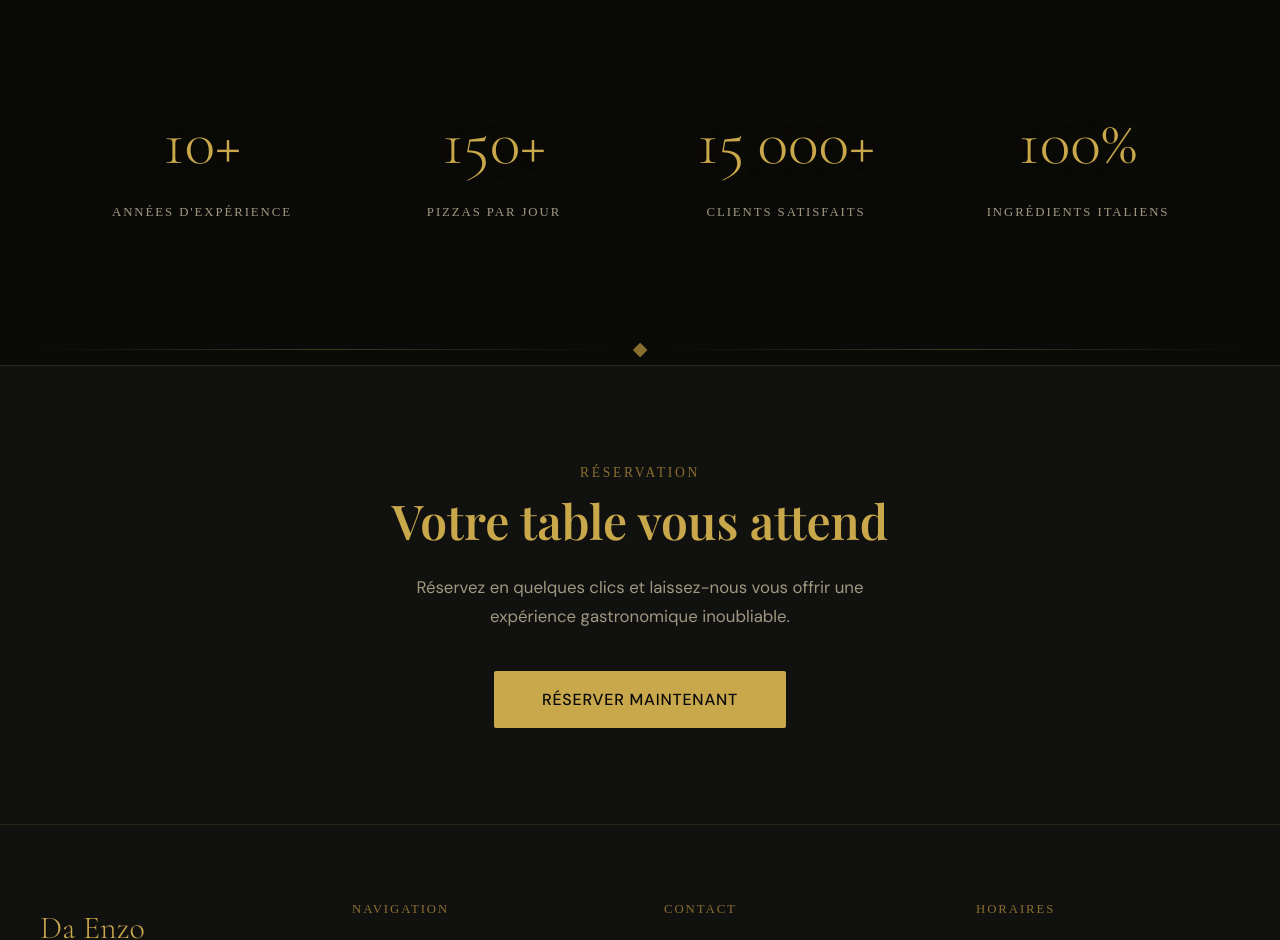
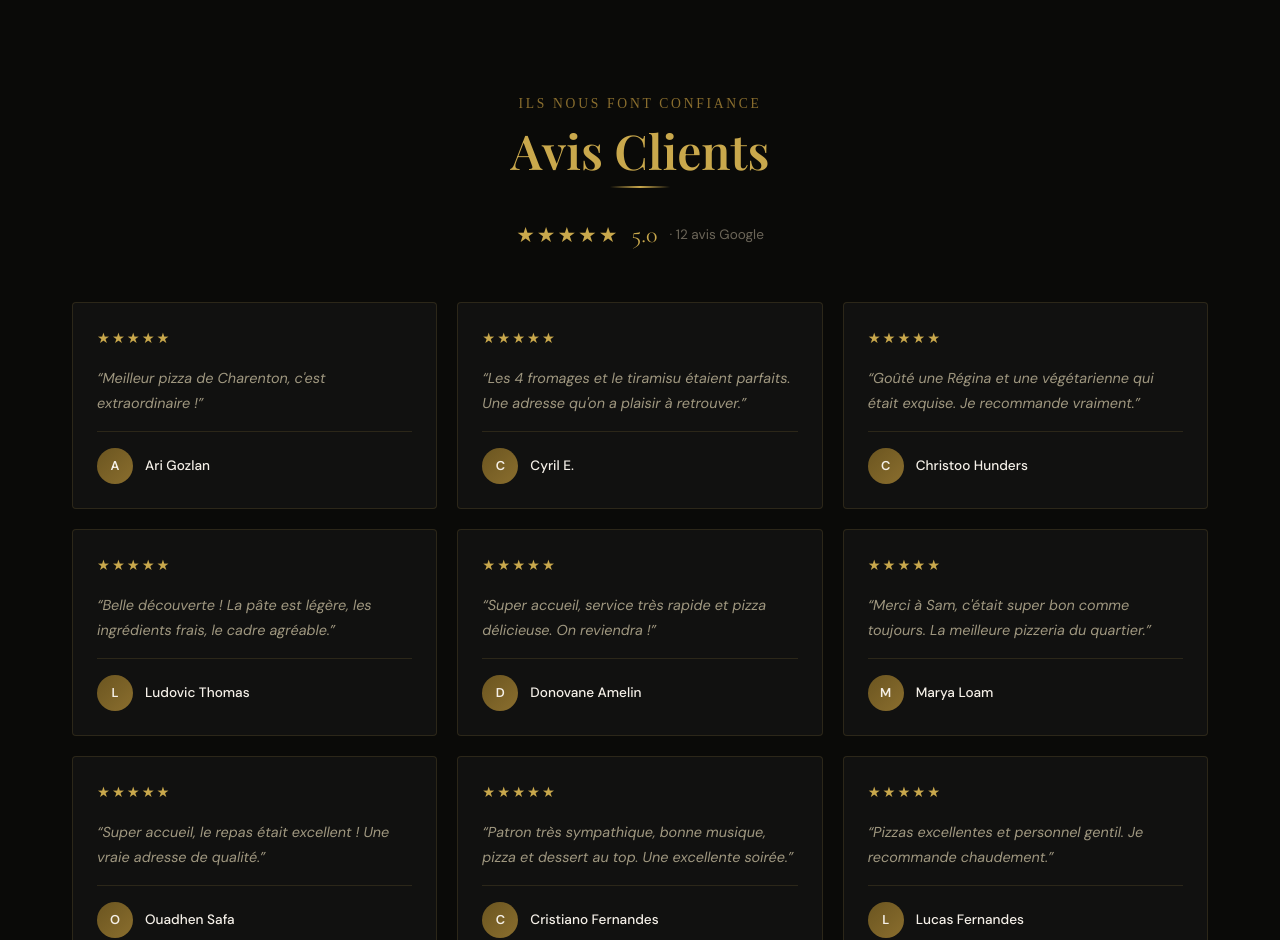
Before and after one commit to youkokun508-debug/Monsite, a Next.js app: page / in a window 1280 px wide. Shown: the part 1860-2800 px from the top of the page. Built offline with nearby package versions, Linux system fonts and the light colour scheme; no server answers; the database is empty; a web font is replaced by a local one.

Commit message:
feat: add reviews section + full menu on home page + wine list + real contact info

```diff
--- a/app/page.tsx
+++ b/app/page.tsx
@@ -457,6 +457,120 @@ function AboutPreview() {
   );
 }
 
+// Reviews Section
+const REVIEWS = [
+  { name: 'Ari Gozlan', text: 'Meilleur pizza de Charenton, c\'est extraordinaire !' },
+  { name: 'Cyril E.', text: 'Les 4 fromages et le tiramisu étaient parfaits. Une adresse qu\'on a plaisir à retrouver.' },
+  { name: 'Christoo Hunders', text: 'Goûté une Régina et une végétarienne qui était exquise. Je recommande vraiment.' },
+  { name: 'Ludovic Thomas', text: 'Belle découverte ! La pâte est légère, les ingrédients frais, le cadre agréable.' },
+  { name: 'Donovane Amelin', text: 'Super accueil, service très rapide et pizza délicieuse. On reviendra !' },
+  { name: 'Marya Loam', text: 'Merci à Sam, c\'était super bon comme toujours. La meilleure pizzeria du quartier.' },
+  { name: 'Ouadhen Safa', text: 'Super accueil, le repas était excellent ! Une vraie adresse de qualité.' },
+  { name: 'Cristiano Fernandes', text: 'Patron très sympathique, bonne musique, pizza et dessert au top. Une excellente soirée.' },
+  { name: 'Lucas Fernandes', text: 'Pizzas excellentes et personnel gentil. Je recommande chaudement.' },
+  { name: 'Caroline Gallais', text: 'Personnel gentil et accueillant, plats délicieux. Une belle découverte à Charenton.' },
+  { name: 'Anthony Poivet', text: 'Super bien, super génial, très satisfait ! On y retourne très bientôt.' },
+  { name: 'Yacoub Jack', text: 'Très bien, je recommande. Qualité irréprochable et service au top.' },
+];
+
+function ReviewsSection() {
+  const ref = useRef(null);
+  const isInView = useInView(ref, { once: true, margin: '-80px' });
+
+  return (
+    <section
+      ref={ref}
+      style={{
+        backgroundColor: 'var(--color-bg)',
+        borderTop: '1px solid var(--color-border)',
+      }}
+    >
+      <div className="section">
+        <motion.div
+          initial={{ opacity: 0, y: 20 }}
+          animate={isInView ? { opacity: 1, y: 0 } : {}}
+          transition={{ duration: ANIMATION_DURATION }}
+          style={{ textAlign: 'center', marginBottom: '3rem' }}
+        >
+          <p className="section-subtitle">Ils nous font confiance</p>
+          <h2 className="section-title gold-underline" style={{ display: 'inline-block' }}>
+            Avis Clients
+          </h2>
+          {/* Rating summary */}
+          <div style={{ display: 'flex', alignItems: 'center', justifyContent: 'center', gap: '0.75rem', marginTop: '1.25rem' }}>
+            <span style={{ color: 'var(--color-gold)', fontSize: '1.3rem', letterSpacing: '2px' }}>★★★★★</span>
+            <span style={{ fontFamily: 'var(--font-display)', fontSize: '1.5rem', color: 'var(--color-gold)' }}>5.0</span>
+            <span style={{ color: 'var(--color-text-muted)', fontSize: '0.85rem' }}>· 12 avis Google</span>
+          </div>
+        </motion.div>
+
+        {/* Reviews grid */}
+        <div
+          style={{
+            display: 'grid',
+            gridTemplateColumns: 'repeat(auto-fill, minmax(280px, 1fr))',
+            gap: '1.25rem',
+          }}
+        >
+          {REVIEWS.map((review, i) => (
+            <motion.div
+              key={review.name}
+              initial={{ opacity: 0, y: 30 }}
+              animate={isInView ? { opacity: 1, y: 0 } : {}}
+              transition={{ duration: 0.5, delay: Math.min(i * 0.07, 0.5) }}
+              className="card"
+              style={{ padding: '1.5rem', display: 'flex', flexDirection: 'column', gap: '1rem' }}
+            >
+              {/* Stars */}
+              <span style={{ color: 'var(--color-gold)', fontSize: '0.9rem', letterSpacing: '2px' }}>
+                ★★★★★
+              </span>
+
+              {/* Quote */}
+              <p
+                style={{
+                  fontSize: '0.9rem',
+                  lineHeight: 1.7,
+                  color: 'var(--color-text-secondary)',
+                  margin: 0,
+                  flex: 1,
+                  fontStyle: 'italic',
+                }}
+              >
+                &ldquo;{review.text}&rdquo;
+              </p>
+
+              {/* Reviewer */}
+              <div style={{ display: 'flex', alignItems: 'center', gap: '0.75rem', borderTop: '1px solid var(--color-border)', paddingTop: '1rem' }}>
+                <div
+                  style={{
+                    width: '36px',
+                    height: '36px',
+                    borderRadius: '50%',
+                    background: 'linear-gradient(135deg, var(--color-gold-dark), var(--color-gold-muted))',
+                    display: 'flex',
+                    alignItems: 'center',
+                    justifyContent: 'center',
+                    fontSize: '0.8rem',
+                    fontWeight: 600,
+                    color: 'var(--color-text-primary)',
+                    flexShrink: 0,
+                  }}
+                >
+                  {review.name.charAt(0)}
+                </div>
+                <span style={{ fontSize: '0.85rem', fontWeight: 500, color: 'var(--color-text-primary)' }}>
+                  {review.name}
+                </span>
+              </div>
+            </motion.div>
+          ))}
+        </div>
+      </div>
+    </section>
+  );
+}
+
 // Stats Section — Animated counters
 function StatsSection() {
   const ref = useRef(null);
@@ -617,6 +731,8 @@ export default function HomePage() {
 
       <AboutPreview />
 
+      <ReviewsSection />
+
       <StatsSection />
 
       {/* Art Deco Separator */}
```
